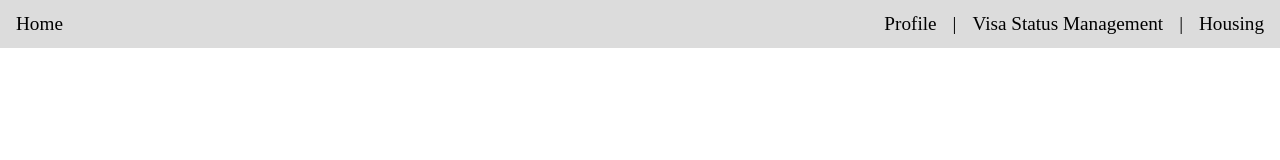
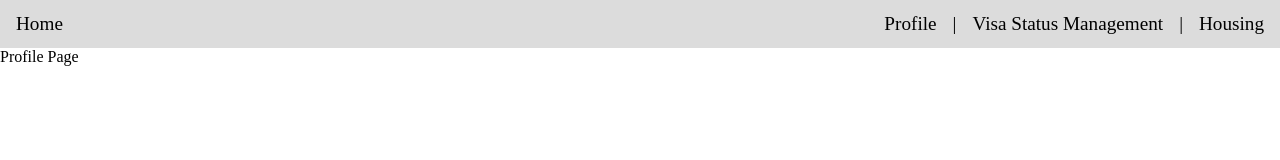
Before and after one commit to CarrumDraws/GroupProject, a React (Vite) app in the folder client_employee/: page /profile in a window 1280 px wide. Shown: the top 160 px of the page. Built offline with nearby package versions, Linux system fonts and the light colour scheme.

Commit message:
UPDATED PATH

```diff
--- a/client_employee/src/App.tsx
+++ b/client_employee/src/App.tsx
@@ -13,10 +13,10 @@ function App() {
       <NavBar/>
 
       <Routes>
-        <Route path="/employee" element={<Navigate to="/employee/profile" replace />} />
-        <Route path="/employee/profile" element={<Profile />} />
-        <Route path="/employee/visa" element={<VisaStatusManagement />} />
-        <Route path="/employee/housing" element={<Housing />} />
+        <Route path="/" element={<Navigate to="/profile" replace />} />
+        <Route path="/profile" element={<Profile />} />
+        <Route path="/visa" element={<VisaStatusManagement />} />
+        <Route path="/housing" element={<Housing />} />
       </Routes>
     </Router>
   )
--- a/client_employee/src/components/NavBar.tsx
+++ b/client_employee/src/components/NavBar.tsx
@@ -5,13 +5,13 @@ import './NavBar.css';
 function NavBar() {
     return (
         <div id="navBarContainer">
-            <Link to="/employee/profile" className='navLinks'>Home</Link>
+            <Link to="/" className='navLinks'>Home</Link>
             <div>
-                <Link to="/employee/profile" className="navLinks">Profile</Link>
+                <Link to="/profile" className="navLinks">Profile</Link>
                 |
-                <Link to="/employee/visa" className='navLinks'>Visa Status Management</Link>
+                <Link to="/visa" className='navLinks'>Visa Status Management</Link>
                 |
-                <Link to='/employee/housing' className='navLinks'>Housing</Link>
+                <Link to='/housing' className='navLinks'>Housing</Link>
             </div>
         </div>
     );
```
